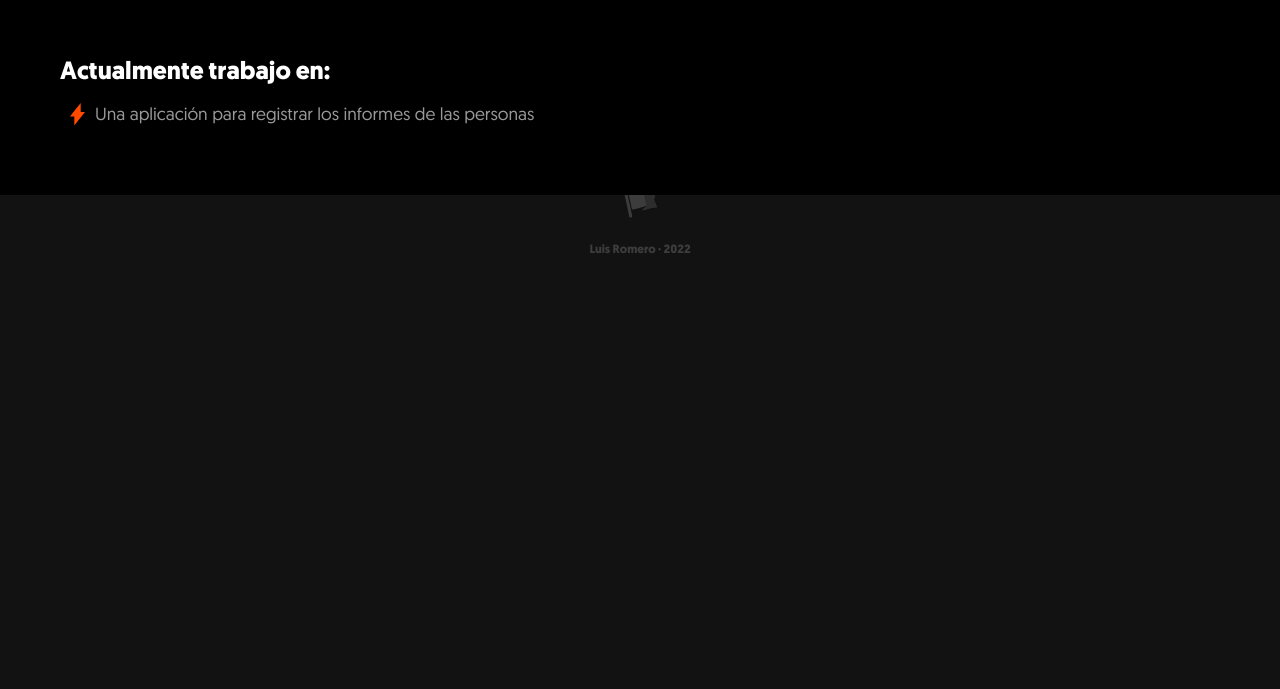
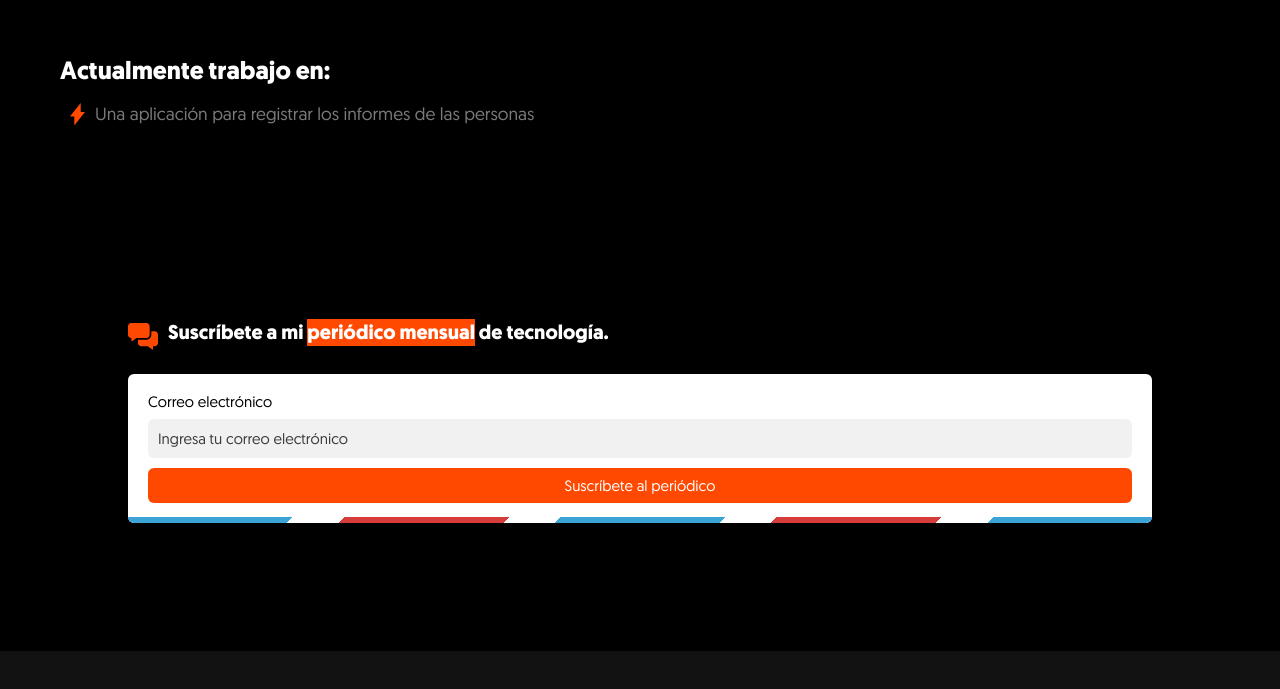
Before and after one commit to luiscobot/luisromero.co, a SvelteKit app: page / in a window 1280 px wide. Shown: the part 485-1174 px from the top of the page. Before the commit the page ends 872 px from the top, so only its background shows below. Built offline with nearby package versions, Linux system fonts and the light colour scheme.

Commit message:
add newsletter component

```diff
--- /dev/null
+++ b/src/lib/components/Newsletter.svelte
@@ -0,0 +1,111 @@
+<section>
+  <h2>
+    <svg viewBox="0 0 576 512">
+      <path d="M416 224V64c0-35.3-28.7-64-64-64H64C28.7 0 0 28.7 0 64v160c0 35.3 28.7 64 64 64v54.2c0 8 9.1 12.6 15.5 7.8l82.8-62.1H352c35.3.1 64-28.6 64-63.9zm96-64h-64v64c0 52.9-43.1 96-96 96H192v64c0 35.3 28.7 64 64 64h125.7l82.8 62.1c6.4 4.8 15.5.2 15.5-7.8V448h32c35.3 0 64-28.7 64-64V224c0-35.3-28.7-64-64-64z" class=""></path>
+    </svg>
+    <span>Suscríbete a mi <mark>periódico mensual</mark> de tecnología.</span>
+  </h2>
+
+  <form action="" method="POST">
+    <label for="email">Correo electrónico</label>
+    <input type="email" name="email" id="email" placeholder="Ingresa tu correo electrónico" />
+    <button type="submit">Suscríbete al periódico</button>
+  </form>
+</section>
+
+<style>
+section {
+  padding: 10%;
+	background-color: #000;
+  color: #fff;
+  font-family: 'Geomanist', sans-serif;
+}
+
+h2 {
+  display: inline-flex;
+  align-items: flex-start;
+  font-size: 2rem;
+  font-weight: bold;
+  line-height: 2rem;
+}
+
+h2 mark {
+  background-color: hsl(17, 100%, 50%);
+  color: hsl(0, 0%, 100%);
+}
+
+h2 svg {
+  fill: hsl(17, 100%, 50%);
+  width: 30px;
+  margin-right: 10px;
+  flex-shrink: 0;
+}
+
+form {
+  position: relative;
+  display: flex;
+  flex-direction: column;
+  margin-top: 20px;
+  padding: 20px;
+  border-radius: 6px;
+  background-color: #fff;
+  color: #000;
+  font-family: 'Geomanist', sans-serif;
+}
+
+form label,
+form input,
+form button {
+  font-size: 1.5rem;
+  font-weight: normal;
+  line-height: 1.5rem;
+}
+
+form input,
+form button {
+  margin-top: 10px;
+  padding: 10px;
+  border: none;
+  border-radius: 6px;
+}
+
+form input {
+  background-color: hsla(0, 0%, 48%, .1);
+}
+
+form input::placeholder {
+  color: hsl(0, 0%, 24%);
+}
+
+form input:focus,
+form input:hover {
+  outline: 2px solid hsla(0, 0%, 24%, .2);
+}
+
+form button {
+  background-color: hsl(17, 100%, 50%);
+  color: hsl(0, 0%, 100%);
+  cursor: pointer;
+}
+
+form::after {
+  content: '';
+  position: absolute;
+  left: 0;
+  bottom: 0;
+  width: 100%;
+  height: 6px;
+  background: linear-gradient(135deg,
+              #3ca3d6 0%, #3ca3d6 16%,
+              transparent 16%, transparent 21%,
+              #d63c3c 21%, #d63c3c 37%,
+              transparent 37%, transparent 42%,
+              #3ca3d6 42%, #3ca3d6 58%,
+              transparent 58%, transparent 63%,
+              #d63c3c 63%, #d63c3c 79%,
+              transparent 79%, transparent 84%,
+              #3ca3d6 84%, #3ca3d6 100%);
+  border-bottom-left-radius: 6px;
+  border-bottom-right-radius: 6px;
+}
+</style>
--- a/src/routes/+page.svelte
+++ b/src/routes/+page.svelte
@@ -1,3 +1,7 @@
+<script>
+import Newsletter from '$lib/components/Newsletter.svelte';
+</script>
+
 <svelte:head>
   <title>Luis Romero &middot; Constructor digital</title>
 </svelte:head>
@@ -28,17 +32,18 @@
   </div>
 </header>
 
+<Newsletter />
+
 <style>
 header {
   position: relative;
-  z-index: 1;
   display: flex;
   flex-direction: column;
   justify-content: flex-start;
   height: 85vh;
   padding: 10%;
   background-color: #000;
-  color: white;
+  color: #fff;
   font-family: 'Geomanist', sans-serif;
 }
 
@@ -79,7 +84,7 @@ li {
   font-size: 1.5rem;
   font-weight: normal;
   line-height: 1.5rem;
-  color: hsl(0, 0%, 60%);
+  color: hsl(0, 0%, 48%);
 }
 
 li svg {
```
